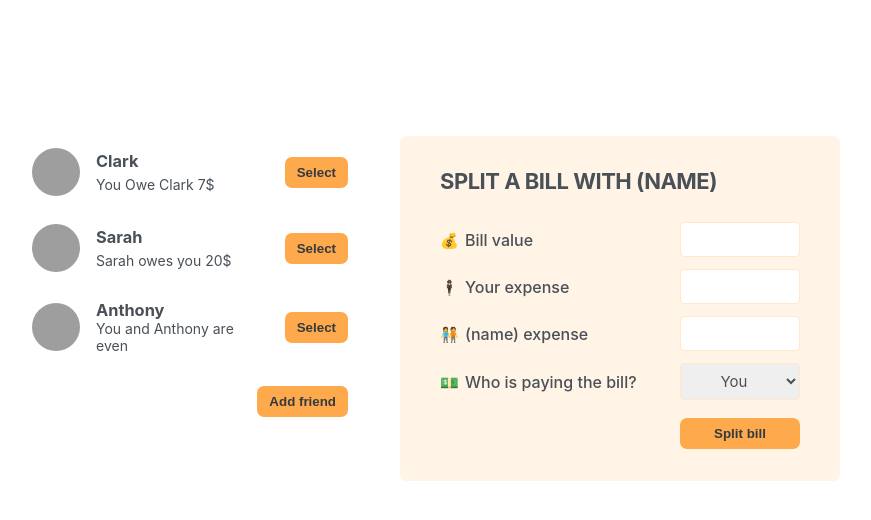
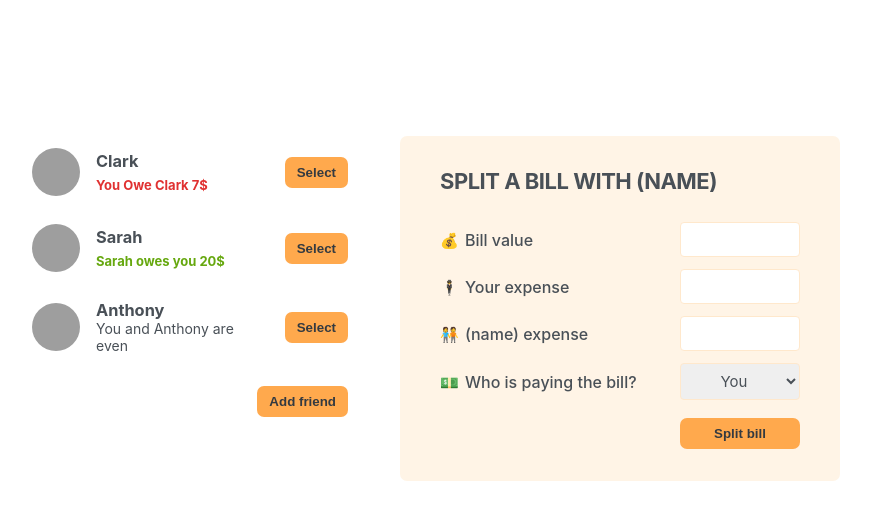
Before and after one commit to SheriefElnahas/react-small-projects, a React app in the folder 05-eat-n-split/: page / in a window 1280 px wide. Shown: the top 520 px of the page, without its empty margins (210-1081 px from the left). Built offline with nearby package versions, Linux system fonts and the light colour scheme; grey boxes are pictures that could not be loaded; the HTML template or start-up script is replaced by a standard one.

Commit message:
apply different color class on addFriend component

```diff
--- a/05-eat-n-split/src/components/AddFriend.jsx
+++ b/05-eat-n-split/src/components/AddFriend.jsx
@@ -1,8 +1,6 @@
 import { useState } from 'react';
 
 function AddFriend({ onAddFriend }) {
-  const randomNumber = Math.floor(Math.random() * 2000);
-
   const [formData, setFormData] = useState({ friendName: '', imageURL: `https://i.pravatar.cc/48?u=` });
   const [isOpen, setIsOpen] = useState(false);
 
@@ -25,6 +23,8 @@ function AddFriend({ onAddFriend }) {
 
   function handleSubmit(e) {
     e.preventDefault();
+
+    const randomNumber = Math.floor(Math.random() * 2000);
 
     const newFriend = {
       id: randomNumber,
--- a/05-eat-n-split/src/components/Friend.jsx
+++ b/05-eat-n-split/src/components/Friend.jsx
@@ -1,10 +1,13 @@
 function Friend({ name, image, balance }) {
   let balanceDetails;
+  let className;
 
   if (balance < 0) {
     balanceDetails = `You Owe ${name} ${Math.abs(balance)}$`;
+    className = 'red';
   } else if (balance > 0) {
     balanceDetails = `${name} owes you ${balance}$ `;
+    className = 'green';
   } else {
     balanceDetails = `You and ${name} are even`;
   }
@@ -13,7 +16,7 @@ function Friend({ name, image, balance }) {
     <li>
       <img src={image} alt="" />
       <h3>{name}</h3>
-      <p>{balanceDetails}</p>
+      <p className={className}>{balanceDetails}</p>
       <button className="button">Select</button>
     </li>
   );
--- a/05-eat-n-split/src/index.css
+++ b/05-eat-n-split/src/index.css
@@ -114,10 +114,14 @@ body {
 
 .green {
   color: #66a80f;
+  font-weight: bold;
+  font-size: 1.3rem;
 }
 
 .red {
   color: #e03131;
+  font-weight: bold;
+  font-size: 1.3rem;
 }
 
 form {
```
